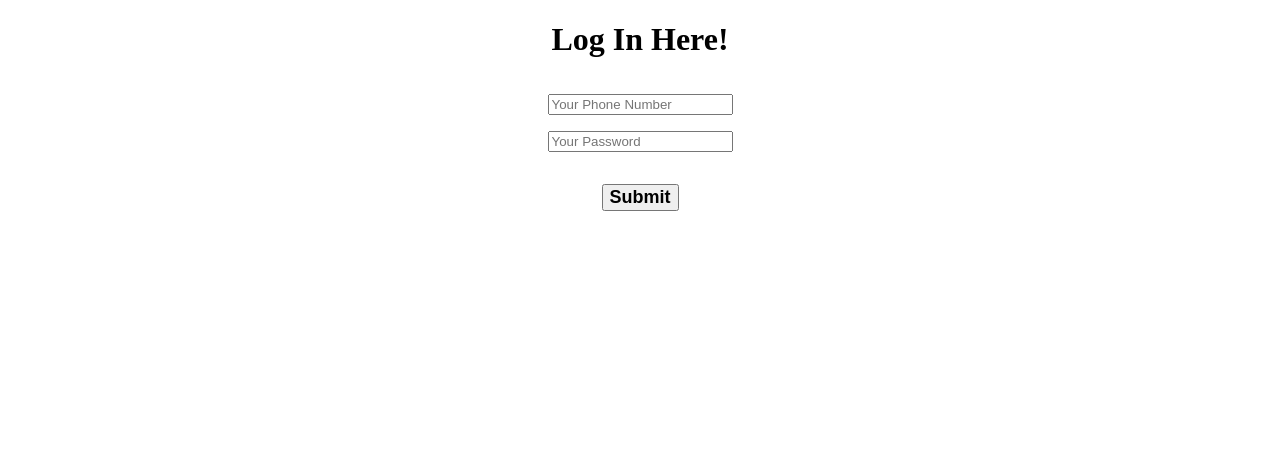
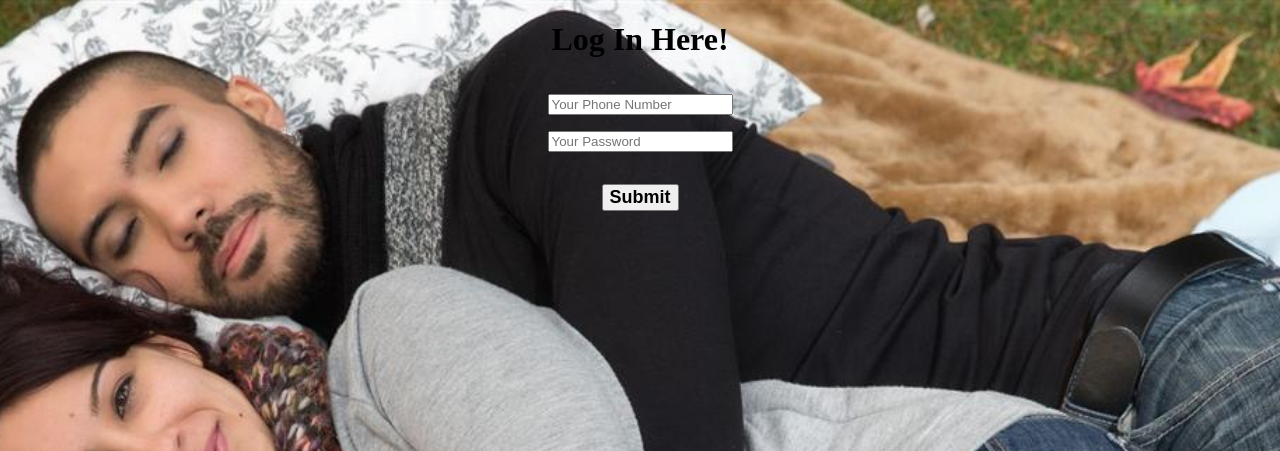
Before and after one commit to JesusGo115/Cuddle-App, a Python web app: template templates/signin.html in a window 1280 px wide. Shown: the top 451 px of the page. Run offline with Jinja, Linux system fonts and the light colour scheme; the template is opened without the code that fills it, so the values that code supplies are empty.

Commit message:
background changed

```diff
--- a/templates/signin.html
+++ b/templates/signin.html
@@ -2,6 +2,14 @@
 <html>
      <link rel="stylesheet" href="css/style.css">
     <body>
+        <style>
+       body{
+           background-image: url("../img/cuddles.jpg");
+           background-repeat: no-repeat;
+           background-position: top;
+           background-size:140%;
+       }
+    </style>
         <h1 style="text-align: center">Log In Here!</h1>
         <div class="info">
             <input name="number" type="number" placeholder="Your Phone Number"><br>
--- a/templates/start.html
+++ b/templates/start.html
@@ -3,7 +3,7 @@
     <link rel="stylesheet" href="css/style.css">
 <body>
     <style>
-       body {
+       body{
            background-image: url("../img/cuddle_background.jpg");
            background-repeat: no-repeat;
            background-position: center;
```
Also changed, not shown: templates/interface.html (+8 -0 lines), img/cuddles.jpg (added).
